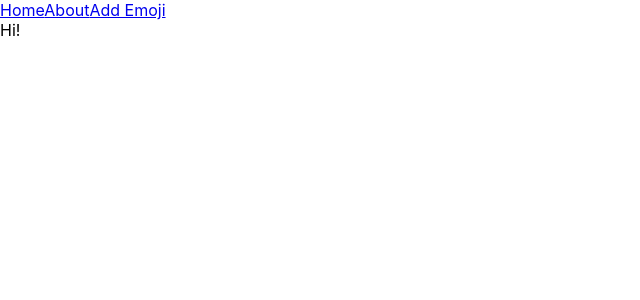
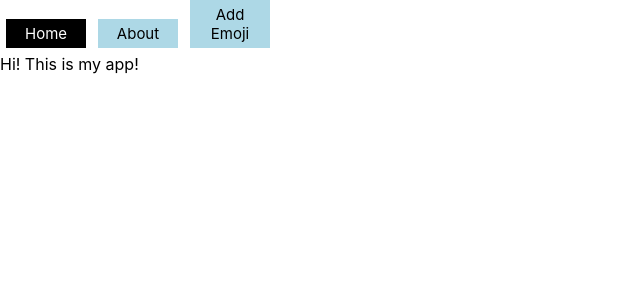
Before and after one commit to connordbrown/phase-2-project, a React (Create React App) app: page / in a window 1280 px wide. Shown: the top 300 px of the page, without its empty margins (0-640 px from the left). Built offline with nearby package versions, Linux system fonts and the light colour scheme.

Commit message:
add NavBar CSS

```diff
--- a/src/components/App.js
+++ b/src/components/App.js
@@ -7,7 +7,7 @@ function App() {
   return (
     <BrowserRouter>
       <NavBar />
-      <div>Hi!</div>
+      <div>Hi! This is my app!</div>
     </BrowserRouter>
   );
 }
--- /dev/null
+++ b/src/components/NavBar.css
@@ -0,0 +1,17 @@
+.navbar > a{
+    display: inline-block;
+    box-sizing: border-box;
+    width: 80px;
+    padding: 5px;
+    margin: 0 6px 6px;
+    background: lightblue;
+    text-decoration: none;
+    text-align: center;
+    font-size: min(10vw, 15px) ;
+    color: black;
+}
+
+a.active {
+    background: black;
+    color: white;
+}
--- a/src/components/NavBar.js
+++ b/src/components/NavBar.js
@@ -1,5 +1,5 @@
-import React from 'react';
 import { NavLink } from 'react-router-dom';
+import "./NavBar.css";
 
 function NavBar() {
     return (
```
